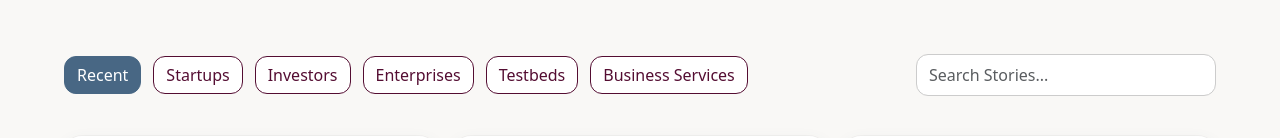
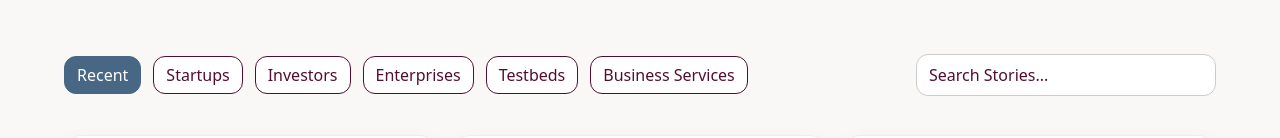
Before and after one commit to MichaelAARP/agetech-news, a Next.js app in the folder agetech-news/: page / in a window 1280 px wide. Shown: the part 302-440 px from the top of the page. Built offline with nearby package versions, Linux system fonts and the light colour scheme.

Commit message:
update styling.

```diff
--- a/agetech-news/app/page.module.css
+++ b/agetech-news/app/page.module.css
@@ -70,10 +70,16 @@
 }
 
 .searchGroup input[type="text"]:focus {
-  border-color: #486784 !important;
   box-shadow: 0 0 0 0.2rem rgba(72, 103, 132, 0.35) !important;
   outline: none;
+  color: #540D32;
 }
+
+.searchGroup input::placeholder {
+  color: #540D32;
+  opacity: 1;
+}
+
 
 /* FeedCard.tsx styles */
 
--- a/agetech-news/app/page.tsx
+++ b/agetech-news/app/page.tsx
@@ -81,7 +81,7 @@ export default function Home() {
   return (
     <main style={{ backgroundColor: '#f9f8f6' }}>
       <div className={styles.hero}>
-        <img src="/hero.jpg" alt="Hero" className={styles.heroImage} />
+        <img src="/hero.jpg" alt="AgeTech News" className={styles.heroImage} />
         <h1 className={styles.heroTitle}>AgeTech News</h1>
       </div>
 
```
